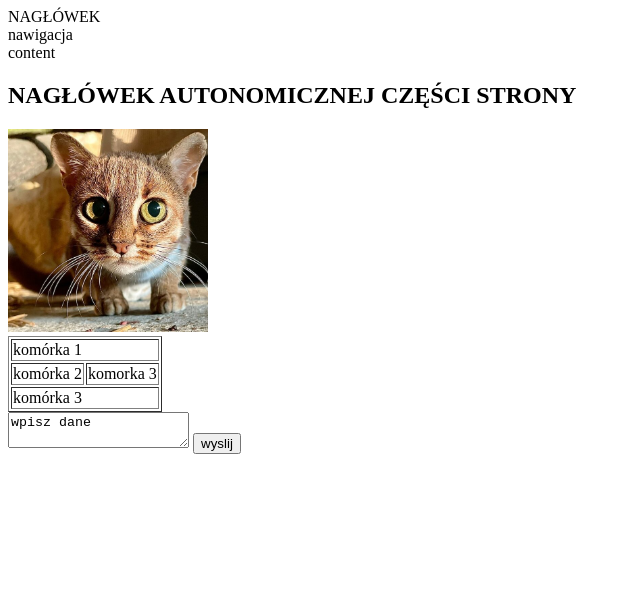
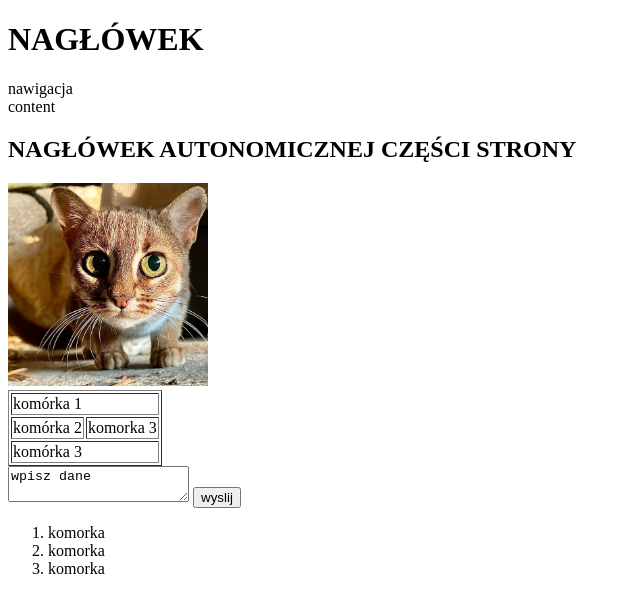
Before and after one commit to praktykody/katopatoszkolenie2k23, a plain HTML site: page dariabiegacz/index.html in a window 1280 px wide. Shown: the whole page, without its empty margins (0-640 px from the left). Drawn offline with Linux system fonts and the light colour scheme.

Commit message:
added ol

```diff
--- a/dariabiegacz/index.html
+++ b/dariabiegacz/index.html
@@ -7,10 +7,14 @@
     <title>Document</title>
 </head>
 <body>
-    <header>NAGŁÓWEK</header>
+    <header>
+        <h1>
+            NAGŁÓWEK
+        </h1>
+    </header>
     <nav>nawigacja</nav>
     <main>content</main>
-    <article><header><h1>NAGŁÓWEK AUTONOMICZNEJ CZĘŚCI STRONY</h1></header></article>
+    <article><header><h2>NAGŁÓWEK AUTONOMICZNEJ CZĘŚCI STRONY</<h2></header></article>
 
 <img src="/dariabiegacz/kotek-rudy-591x601.jpg" alt="rudy słodki kotek" width="200"> <br>
     <table border="1">
@@ -26,5 +30,10 @@
 </tr> </table>
 <textarea>wpisz dane</textarea>
 <button>wyslij</button>
+<ol>
+    <li>komorka</li>
+    <li>komorka</li>
+    <li>komorka</li>
+</ol>
 </body>
 </html>
```
